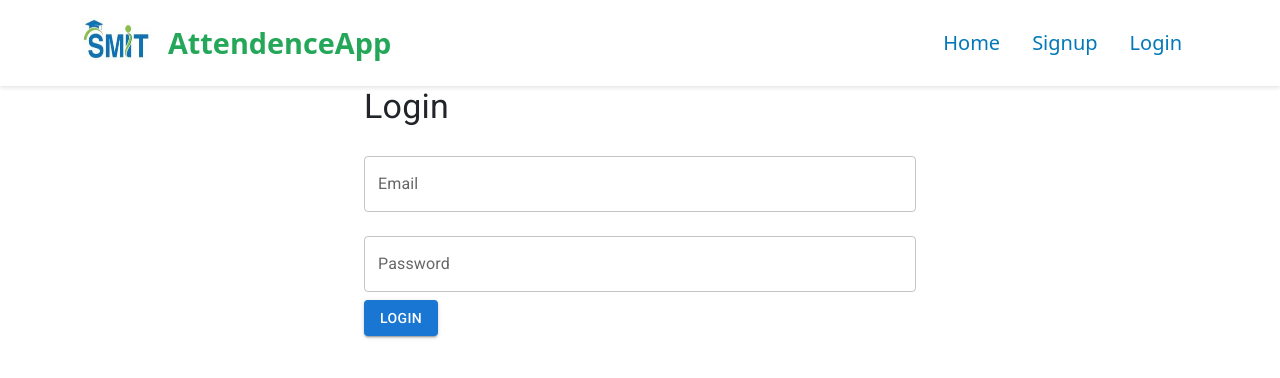
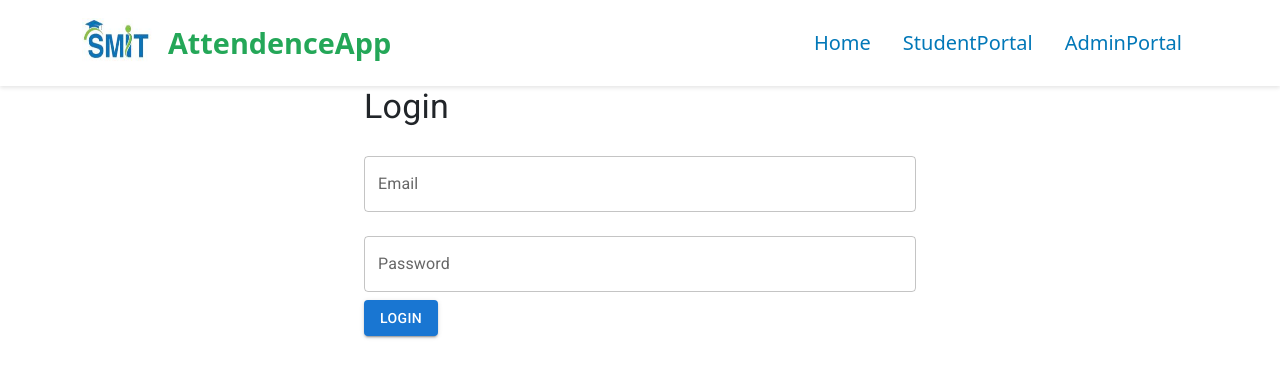
Before and after one commit to javariyafatima1/Attendence-final, a React (Create React App) app in the folder frontend/: page /login in a window 1280 px wide. Shown: the top 378 px of the page. Built offline with nearby package versions, Linux system fonts and the light colour scheme.

Commit message:
header update

```diff
--- a/frontend/src/components/Header.js
+++ b/frontend/src/components/Header.js
@@ -19,8 +19,8 @@ const Header = () => {
        <Nav className=" fs-5">
          <Nav.Link><Link to="/" className="nav-link">Home</Link></Nav.Link>
 
-         <Nav.Link><Link to="/signup" className="nav-link">Signup</Link></Nav.Link>
-         <Nav.Link><Link to="/login" className="nav-link">Login</Link></Nav.Link>
+         <Nav.Link><Link to="/signup" className="nav-link">StudentPortal</Link></Nav.Link>
+         <Nav.Link><Link to="#" className="nav-link">AdminPortal</Link></Nav.Link>
 </Nav>
 
      </Navbar.Collapse>
```
Also changed, not shown: 1 other file (tests, documents, lock files or other folders).
